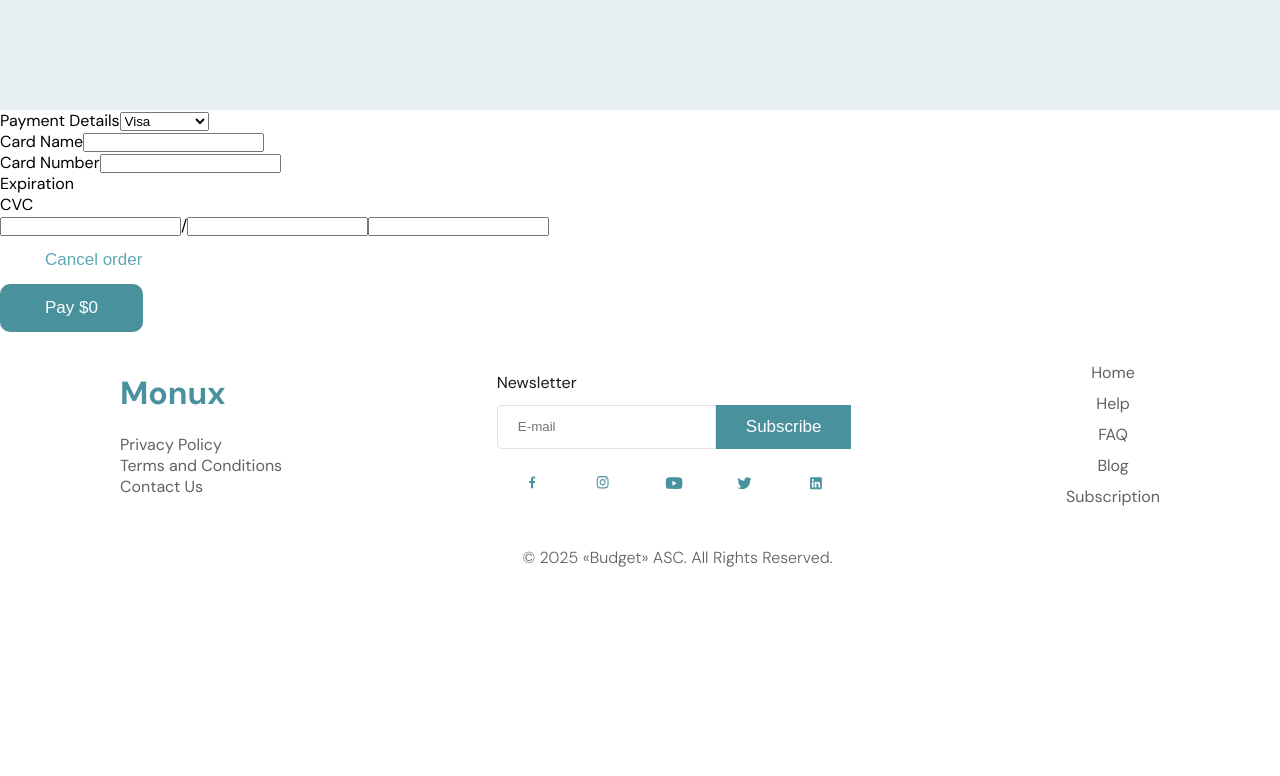
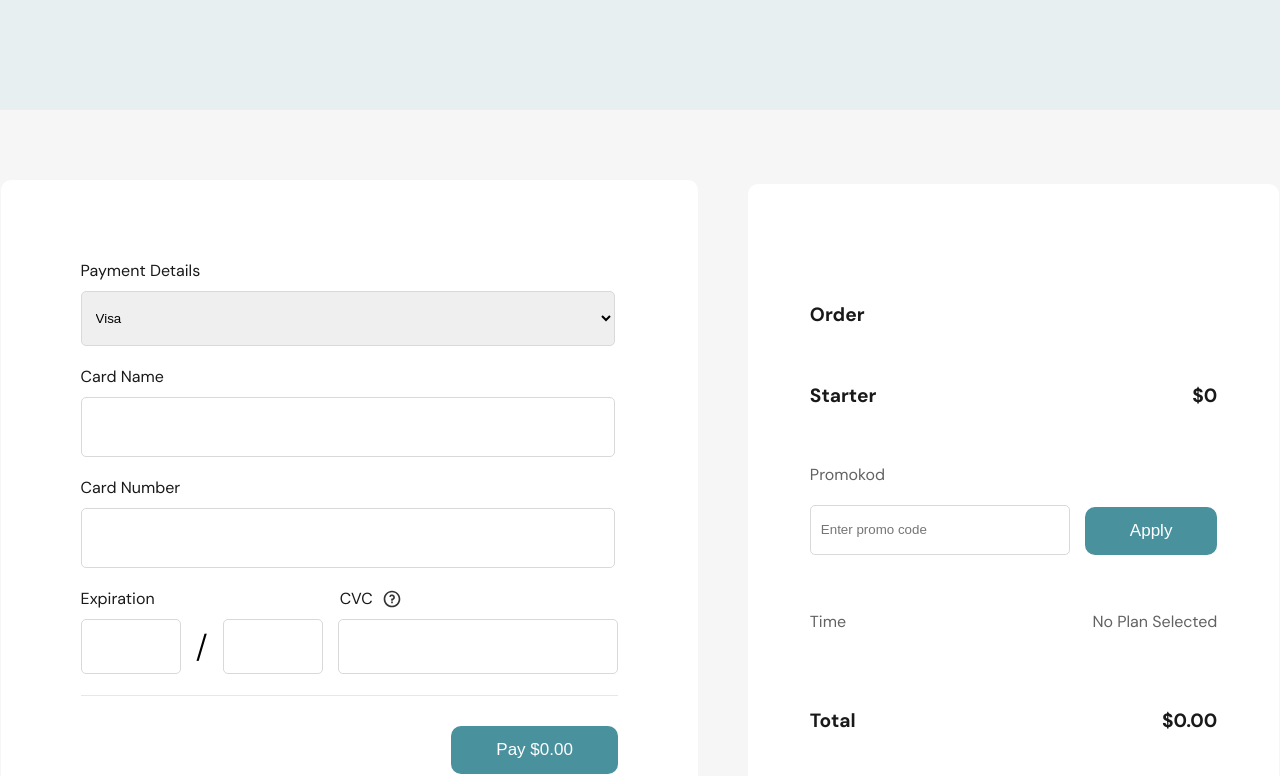
Before and after one commit to Sema-Husiyeva/HomeWorks, a React (Vite) app in the folder Final-Project-Budget/: page /payment in a window 1280 px wide. Shown: the part 605-1381 px from the top of the page. Before the commit the page ends 1203 px from the top, so only its background shows below. Built offline with nearby package versions, Linux system fonts and the light colour scheme; no server answers.

Commit message:
add payment

```diff
--- /dev/null
+++ b/Final-Project-Budget/src/components/pages/Payment/payment.scss
@@ -0,0 +1,112 @@
+@import "../../../styles/variables";
+@import "../../../styles/mixins";
+
+.payment-section {
+    background-color: $main-bg-color;
+    @include flex(center, center, 50px);
+    padding: 70px 0;
+    &-left {
+        background-color: $white-color;
+        padding: 80px;
+        border-radius: 10px;
+        &-input {
+            @include flex(center, flex-start, 10px, column);
+            margin-bottom: 20px;
+
+            & input {
+                width: 534px;
+                height: 60px;
+                padding: 0 10px;
+                border: 1px solid #D9D9D9;
+                border-radius: 5px;
+            }
+            & select {
+                 width: 534px;
+                 height: 55px;
+                 padding: 0 10px;
+                 border: 1px solid #D9D9D9;
+                 border-radius: 5px
+            }
+            & label {
+                color: $first-font-color
+            }
+        }
+        &-label {
+            @include flex(flex-start, center, 185px);
+            margin-bottom: 10px;
+            & p {
+                color: $first-font-color;
+            }
+            &-cvc {
+                @include flex(center, center, 10px);
+            }
+        }
+        &-expiration {
+            @include flex(flex-start, center, 15px);
+            & input {
+                border: 1px solid #D9D9D9;
+                border-radius: 5px
+            }
+            & span {
+                font-size: 2rem;
+                font-weight: 300;
+            }
+
+            & input:nth-child(1) {
+                width: 100px;
+                height: 55px;
+                padding-left: 40px;
+            }
+            & input:nth-child(3) {
+                width: 100px;
+                height: 55px;
+                padding-left: 40px;
+            }
+            & input:nth-child(4) {
+                height: 55px;
+                width: 280px;
+                padding-left: 10px;
+            }
+        }
+
+        &-buttons {
+            @include flex(flex-end, center, 15px);
+            border-top: 1px solid #E2E8F0;
+            padding-top: 30px
+        }
+
+        &-error {
+        font-size: 0.90rem;
+        color: red;
+        }
+}
+
+    &-right {
+        background-color: $white-color;
+        padding: 62px;
+        border-radius: 10px;
+        & input {
+                width: 260px;
+                height: 50px;
+                padding-left: 10px;
+                border: 1px solid #D9D9D9;
+                border-radius: 5px;
+            }
+        & h3 {
+                color: $first-font-color;
+                font-size: 1.2rem;
+        }
+        &-order {
+             @include flex(space-between, flex-end, 15px);
+             margin: 56px 0;
+            &-promo {
+                margin-bottom: 10px;
+                @include flex(space-between, flex-end, 15px);
+            }
+        }
+        & p {
+            color: $third-font-color;
+            margin-bottom: 20px;
+        }
+    }
+}
--- a/Final-Project-Budget/src/components/pages/Payment/payment.tsx
+++ b/Final-Project-Budget/src/components/pages/Payment/payment.tsx
@@ -1,11 +1,88 @@
-import { useLocation } from 'react-router';
-import bannerImg from '../../../assets/images/payment.png';
+import { useState } from 'react';
+import { useLocation, useNavigate } from 'react-router';
 import Banner from '../../common/Banner/banner';
 import Button from '../../UI/Button/button';
+import bannerImg from '../../../assets/images/payment.png';
+import CVCImg from '../../../assets/svg/cvc.svg';
+import './payment.scss';
 
 const Payment = () => {
   const location = useLocation();
+  const navigate = useNavigate();
   const { amount, planType } = location.state || { amount: '$0', planType: 'No Plan Selected' };
+
+  const numberAmount = parseFloat(amount.replace('$', ''));
+  const [promoCode, setPromoCode] = useState('');
+  const [discount, setDiscount] = useState(0);
+  const [totalAmount, setTotalAmount] = useState(numberAmount);
+  const [promocodeError, setPromocodeError] = useState('');
+  const [cardName, setCardName] = useState('');
+  const [cardNumber, setCardNumber] = useState('');
+  const [cvc, setCVC] = useState('');
+  const [month, setMonth] = useState('');
+  const [year, setYear] = useState('');
+  const [cvcError, setCvcError] = useState('');
+  const [monthError, setMonthError] = useState('');
+  const [yearError, setYearError] = useState('');
+  const [cardNameError, setCardNameError] = useState('');
+  const [cardNumberError, setCardNumberError] = useState('');
+
+  const handlePayment = () => {
+  let valid = true;
+
+  if (!/^[A-Za-z\s]+$/.test(cardName)) {
+    setCardNameError('Card name cannot contain numbers');
+    valid = false;
+  } else {
+    setCardNameError('');
+  }
+
+  if (!/^\d{16}$/.test(cardNumber)) {
+    setCardNumberError('Card number must be exactly 16 digits');
+    valid = false;
+  } else {
+    setCardNumberError('');
+  }
+
+  if (!(+month >= 1 && +month <= 12)) {
+  setMonthError('Month must be between 01 and 12');
+  valid = false;
+  } else {
+  setMonthError('');
+  }
+
+  if (!(+year >= 25)) {
+   setYearError('Year must be 25 or greater');
+   valid = false;
+  } else {
+   setYearError('');
+  }
+
+  if (!/^\d{3}$/.test(cvc)) {
+    setCvcError('CVC must be exactly 3 digits');
+    valid = false;
+  } else {
+    setCvcError('');
+  }
+
+  if (valid) {
+    navigate('./successfulPayment');
+  }
+ };
+
+  const handlePromoCode = () => {
+    if (promoCode.toLowerCase() === 'welcome20') {
+      const discountAmount = numberAmount * 0.2;
+      setDiscount(discountAmount);
+      setTotalAmount(numberAmount - discountAmount);
+      setPromocodeError('');
+    } else {
+      setDiscount(0);
+      setTotalAmount(numberAmount);
+      setPromocodeError('Invalid promo code!');
+    }
+    setPromoCode('');
+  }
   return (
     <section>
       <Banner title='Payment page' description='Secure your access to premium features with a quick and easy payment. Choose the plan that fits your needs and take control of your finances today. Your journey to smarter budgeting starts here.' image={bannerImg}/>
@@ -21,30 +98,74 @@ const Payment = () => {
          </div>
          <div className='payment-section-left-input'>
           <label htmlFor="name">Card Name</label>
-          <input type="text" />
+          <input value={cardName} onChange={(e) => setCardName(e.target.value)} type="text" />
+          {cardNameError && <p className="payment-section-left-error">{cardNameError}</p>}
          </div>
          <div className='payment-section-left-input'>
           <label htmlFor="number">Card Number</label>
-          <input type="text" />
+          <input value={cardNumber} onChange={(e) => setCardNumber(e.target.value)} type="number" />
+          {cardNumberError && <p className="payment-section-left-error">{cardNumberError}</p>}
          </div>
 
          <div>
           <div className='payment-section-left-label'>
             <p>Expiration</p>
-            <p>CVC</p>
+            <div className='payment-section-left-label-cvc'>
+              <p>CVC</p>
+              <img src={CVCImg} alt="cvc" />
+            </div>
+           </div>
+          <div className='payment-section-left-expiration'>
+            <input value={month} onChange={(e) => setMonth(e.target.value)} type="number" />
+            <span>/</span>
+            <input value={year} onChange={(e) => setYear(e.target.value)} type="number" />
+            <input value={cvc} onChange={(e) => setCVC(e.target.value)} type="number" />
           </div>
-          <div className='payment-section-left-expiration'>
-            <input type="text" />
-            <span>/</span>
-            <input type="text" />
-            <input type="text" />
+          <div>
+            {monthError && <p className="payment-section-left-error">{monthError}</p>}
+            {yearError && <p className="payment-section-left-error">{yearError}</p>}
+            {cvcError && <p className="payment-section-left-error">{cvcError}</p>}
           </div>
          </div>
+         <br />
+         <div className='payment-section-left-buttons'>
+          <Button text={`Pay $${totalAmount.toFixed(2)}`} onClick={handlePayment}  variant='blue'/>
+         </div>
+        </div>
 
-         <div className='payment-section-left-buttons'>
-          <Button text='Cancel order'  variant='white'/>
-          <Button text={`Pay ${amount}`}  variant='blue'/>
-         </div>
+        <div className='payment-section-right'>
+          <h3 className='payment-section-right-order'>Order</h3>
+
+          <div className='payment-section-right-order'>
+            <h3>Starter</h3>
+            <h3>{amount}</h3>
+          </div>
+
+          <div className='payment-section-right-order-promo'>
+            <div>
+              <p>Promokod</p>
+              <input type="text"
+              value={promoCode}
+              onChange={(e) => {
+                setPromoCode(e.target.value);
+                setPromocodeError('');
+              }}
+              placeholder='Enter promo code'
+              />
+            </div>
+            <Button text='Apply' onClick={handlePromoCode} variant='blue'/>
+          </div>
+          {promocodeError && <p>{promocodeError}</p>}
+
+          <div className='payment-section-right-order'>
+            <p>Time</p>
+            <p>{planType}</p>
+          </div>
+
+          <div className='payment-section-right-order'>
+            <h3>Total</h3>
+            <h3>{`$${totalAmount.toFixed(2)}`}</h3>
+          </div>
         </div>
       </div>
     </section>
--- /dev/null
+++ b/Final-Project-Budget/src/components/pages/SuccessfulPayment/successfulPayment.scss
@@ -0,0 +1,28 @@
+@import "../../../styles/variables";
+@import "../../../styles/mixins";
+
+.successful-payment-section {
+    background-color: $main-bg-color;
+
+    &-message {
+        @include flex(center, center);
+        height: 100vh;
+
+        &-card {
+            @include flex(center, center, 40px, column);
+            width: 70%;
+            background-color: $white-color;
+            border-radius: 10px;
+            padding: 70px 0;
+
+            & h1 {
+                color: $second-font-color;
+                font-size: 1.5rem;
+            }
+            & p {
+                color: $third-font-color;
+                font-size: 1.2rem;
+            }
+        }
+    }
+}
--- /dev/null
+++ b/Final-Project-Budget/src/components/pages/SuccessfulPayment/successfulPayment.tsx
@@ -0,0 +1,26 @@
+import { useNavigate } from 'react-router';
+import Banner from '../../common/Banner/banner';
+import Button from '../../UI/Button/button';
+import bannerImg from '../../../assets/images/payment.png';
+import successImg from '../../../assets/images/succesfulPayment.png';
+import './successfulPayment.scss';
+
+const SuccessfulPayment = () => {
+  const navigate = useNavigate();
+  return (
+    <section className='successful-payment-section'>
+        <Banner title='Payment page' description='Secure your access to premium features with a quick and easy payment. Choose the plan that fits your needs and take control of your finances today. Your journey to smarter budgeting starts here.' image={bannerImg}/>
+
+        <div className='successful-payment-section-message'>
+            <div className='successful-payment-section-message-card'>
+              <img src={successImg} alt="successfulPayment" />
+              <h1>Payment was successful!</h1>
+              <p>Thank you for a good choice</p>
+              <Button text='Return to the home page' onClick={() => navigate('/')} variant='blue'/>
+            </div>
+        </div>
+    </section>
+  )
+}
+
+export default SuccessfulPayment
--- a/Final-Project-Budget/src/routes/index.tsx
+++ b/Final-Project-Budget/src/routes/index.tsx
@@ -10,6 +10,7 @@ import Subscription from '../components/pages/Subscription/subscription'
 import Login from '../components/pages/Login/login'
 import Payment from '../components/pages/Payment/payment'
 import BlogDetail from '../components/pages/BlogDetail/blogDetail'
+import SuccessfulPayment from '../components/pages/SuccessfulPayment/successfulPayment'
 
 export interface IArticle {
     id: string;
@@ -50,6 +51,7 @@ const AppRoutes = () => {
           <Route path="subscription" element={<Subscription />} />
           <Route path="payment" element={<Payment />} />
           <Route path="/blog/:id" element={<BlogDetail articles={articles} />} />
+          <Route path="/payment/successfulPayment" element={<SuccessfulPayment />} />
         </Route>
 
         <Route path="login" element={<Login />} />
```
Also changed, not shown: Final-Project-Budget/src/assets/images/succesfulPayment.png (added), Final-Project-Budget/src/assets/svg/cvc.svg (added).
